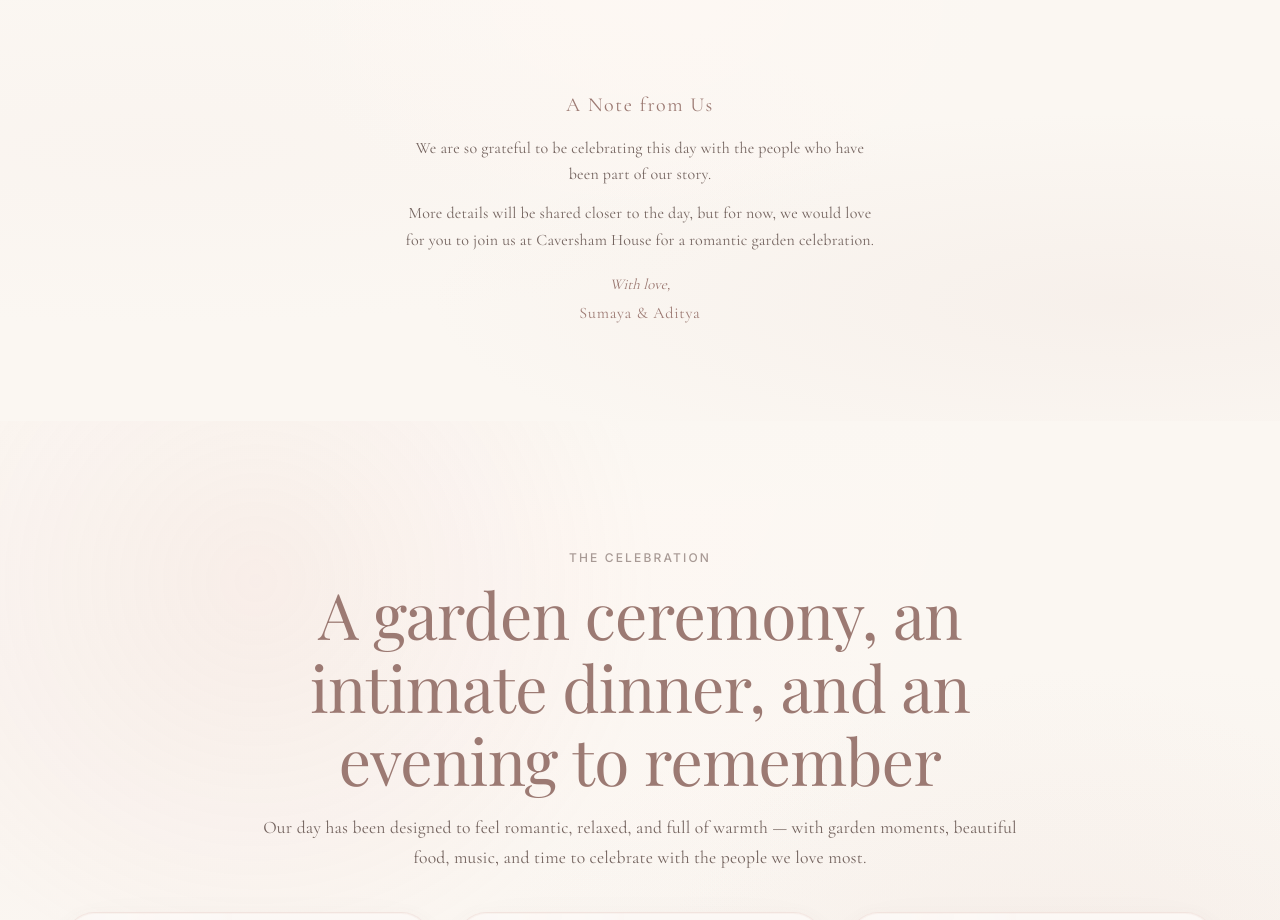
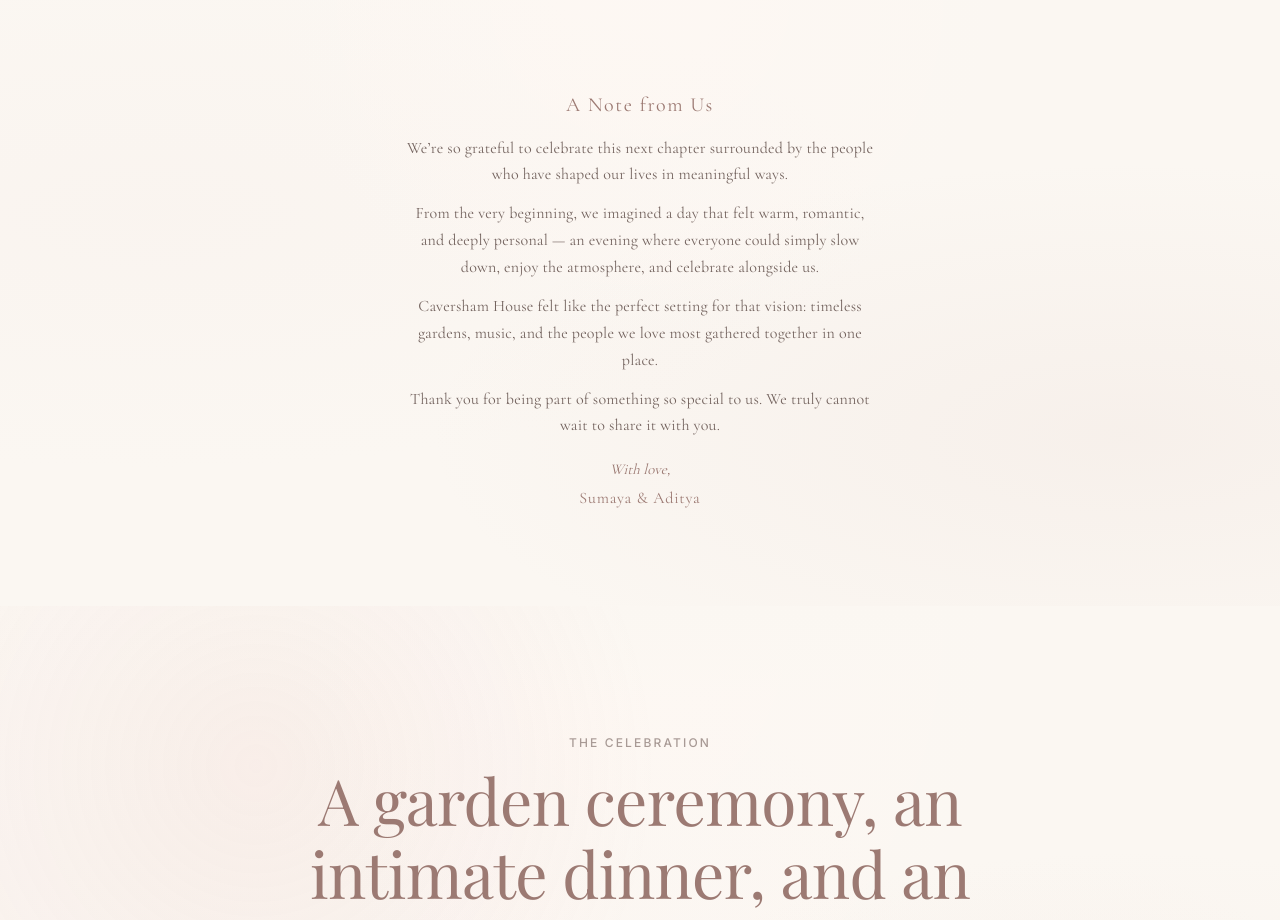
Before and after one commit to as16627-cloud/wedding-website, a Next.js app: page / in a window 1280 px wide. Shown: the part 1700-2620 px from the top of the page. Built offline with nearby package versions, Linux system fonts and the light colour scheme.

Commit message:
Update note from us copy

```diff
--- a/app/page.tsx
+++ b/app/page.tsx
@@ -1495,10 +1495,20 @@ export default function WeddingWebsiteStarter() {
             A Note from Us
           </motion.h2>
           <motion.div className="mobile-note-body" {...cinematicRevealMotion(0.16, 14, 0.96, 0.44)}>
-            <p>We are so grateful to be celebrating this day with the people who have been part of our story.</p>
             <p>
-              More details will be shared closer to the day, but for now, we would love for you to join us at Caversham
-              House for a romantic garden celebration.
+              We&rsquo;re so grateful to celebrate this next chapter surrounded by the people who have shaped our lives in
+              meaningful ways.
+            </p>
+            <p>
+              From the very beginning, we imagined a day that felt warm, romantic, and deeply personal &mdash; an evening
+              where everyone could simply slow down, enjoy the atmosphere, and celebrate alongside us.
+            </p>
+            <p>
+              Caversham House felt like the perfect setting for that vision: timeless gardens, music, and the people we
+              love most gathered together in one place.
+            </p>
+            <p>
+              Thank you for being part of something so special to us. We truly cannot wait to share it with you.
             </p>
           </motion.div>
           <motion.div
```
